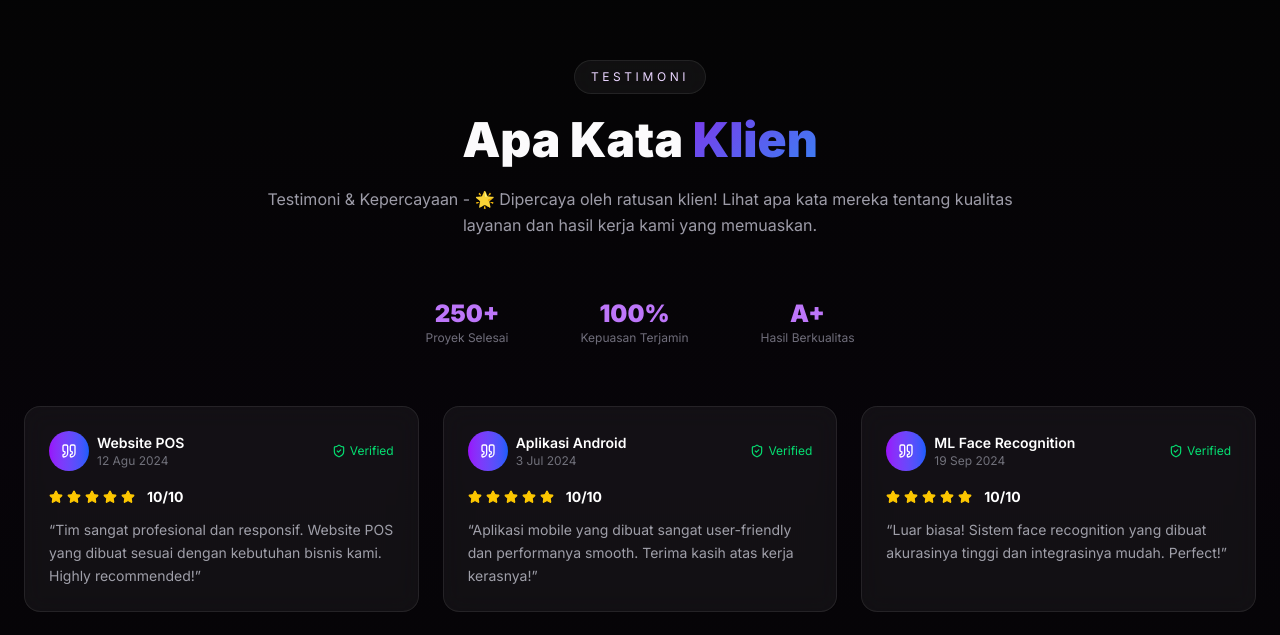
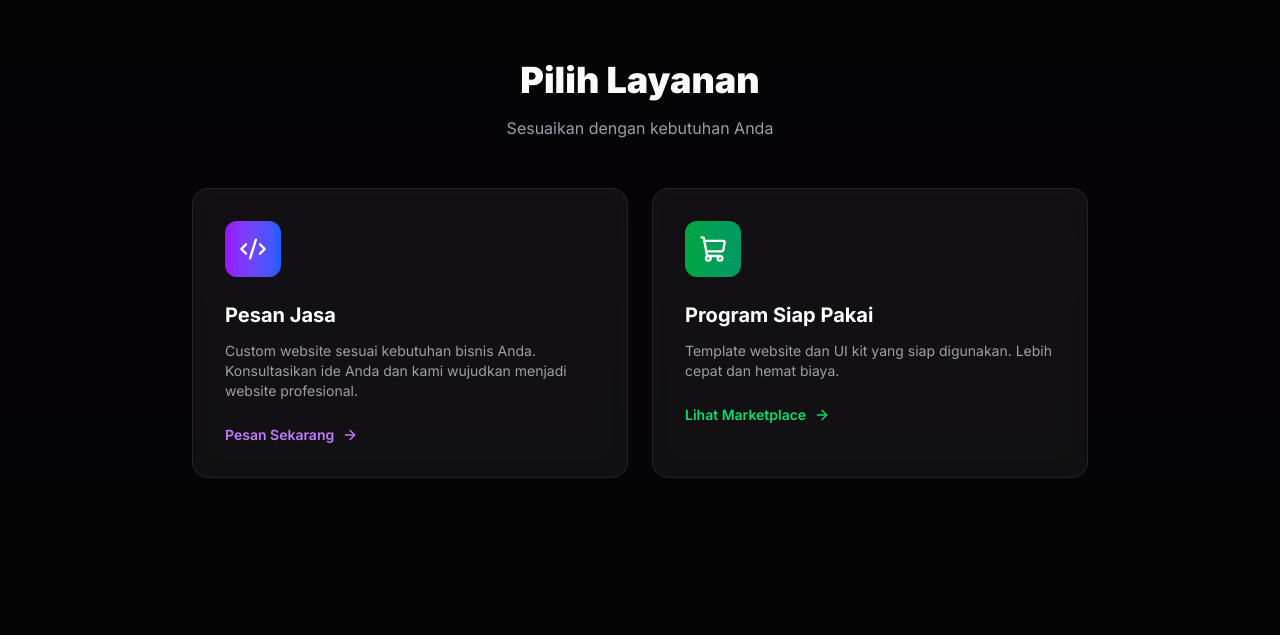
Before and after one commit to adinnur890/Brand-Developer, a Next.js app: page / in a window 1280 px wide. Shown: the part 2139-2774 px from the top of the page. Built offline with nearby package versions, Linux system fonts and the light colour scheme.

Commit message:
Add OrderOptions section with Pesan Jasa and Program Siap Pakai options

```diff
--- a/src/app/page.tsx
+++ b/src/app/page.tsx
@@ -2,6 +2,7 @@ import Navbar from "@/components/Navbar";
 import Hero from "@/sections/Hero";
 import Stats from "@/sections/Stats";
 import Services from "@/sections/Services";
+import OrderOptions from "@/sections/OrderOptions";
 import Testimonials from "@/sections/Testimonials";
 import FAQ from "@/sections/FAQ";
 import CTA from "@/sections/CTA";
@@ -14,6 +15,7 @@ export default function Home() {
       <Hero />
       <Stats />
       <Services />
+      <OrderOptions />
       <Testimonials />
       <FAQ />
       <CTA />
--- /dev/null
+++ b/src/sections/OrderOptions.tsx
@@ -0,0 +1,72 @@
+"use client";
+import { motion } from "framer-motion";
+import { ArrowRight, Code2, ShoppingCart } from "lucide-react";
+
+export default function OrderOptions() {
+  return (
+    <section id="contact" className="py-24 px-6 relative">
+      <div className="absolute inset-0 bg-gradient-to-b from-transparent via-purple-950/5 to-transparent pointer-events-none" />
+
+      <div className="max-w-4xl mx-auto">
+        <div className="text-center mb-12">
+          <h2 className="text-3xl md:text-4xl font-black text-white mb-4">
+            Pilih Layanan
+          </h2>
+          <p className="text-zinc-400">
+            Sesuaikan dengan kebutuhan Anda
+          </p>
+        </div>
+
+        <div className="grid grid-cols-1 md:grid-cols-2 gap-6">
+          {/* Pesan Jasa */}
+          <motion.a
+            href="https://wa.me/6283879204375?text=Halo%2C%20saya%20tertarik%20untuk%20pesan%20jasa%20pembuatan%20website"
+            target="_blank"
+            rel="noopener noreferrer"
+            initial={{ opacity: 0, y: 20 }}
+            whileInView={{ opacity: 1, y: 0 }}
+            viewport={{ once: true }}
+            className="glass rounded-2xl border border-white/10 p-8 hover:border-purple-500/30 transition-all duration-300 group"
+          >
+            <div className="w-14 h-14 rounded-xl bg-gradient-to-r from-purple-600 to-blue-600 flex items-center justify-center mb-6">
+              <Code2 className="text-white" size={28} />
+            </div>
+            <h3 className="text-xl font-bold text-white mb-3 group-hover:text-purple-300 transition-colors">
+              Pesan Jasa
+            </h3>
+            <p className="text-sm text-zinc-400 mb-6">
+              Custom website sesuai kebutuhan bisnis Anda. Konsultasikan ide Anda dan kami wujudkan menjadi website profesional.
+            </p>
+            <div className="flex items-center gap-2 text-purple-400 font-semibold text-sm">
+              Pesan Sekarang
+              <ArrowRight size={16} className="group-hover:translate-x-1 transition-transform" />
+            </div>
+          </motion.a>
+
+          {/* Program Siap Pakai */}
+          <motion.a
+            href="/marketplace"
+            initial={{ opacity: 0, y: 20 }}
+            whileInView={{ opacity: 1, y: 0 }}
+            viewport={{ once: true }}
+            className="glass rounded-2xl border border-white/10 p-8 hover:border-purple-500/30 transition-all duration-300 group"
+          >
+            <div className="w-14 h-14 rounded-xl bg-gradient-to-r from-green-600 to-emerald-600 flex items-center justify-center mb-6">
+              <ShoppingCart className="text-white" size={28} />
+            </div>
+            <h3 className="text-xl font-bold text-white mb-3 group-hover:text-green-300 transition-colors">
+              Program Siap Pakai
+            </h3>
+            <p className="text-sm text-zinc-400 mb-6">
+              Template website dan UI kit yang siap digunakan. Lebih cepat dan hemat biaya.
+            </p>
+            <div className="flex items-center gap-2 text-green-400 font-semibold text-sm">
+              Lihat Marketplace
+              <ArrowRight size={16} className="group-hover:translate-x-1 transition-transform" />
+            </div>
+          </motion.a>
+        </div>
+      </div>
+    </section>
+  );
+}
```
